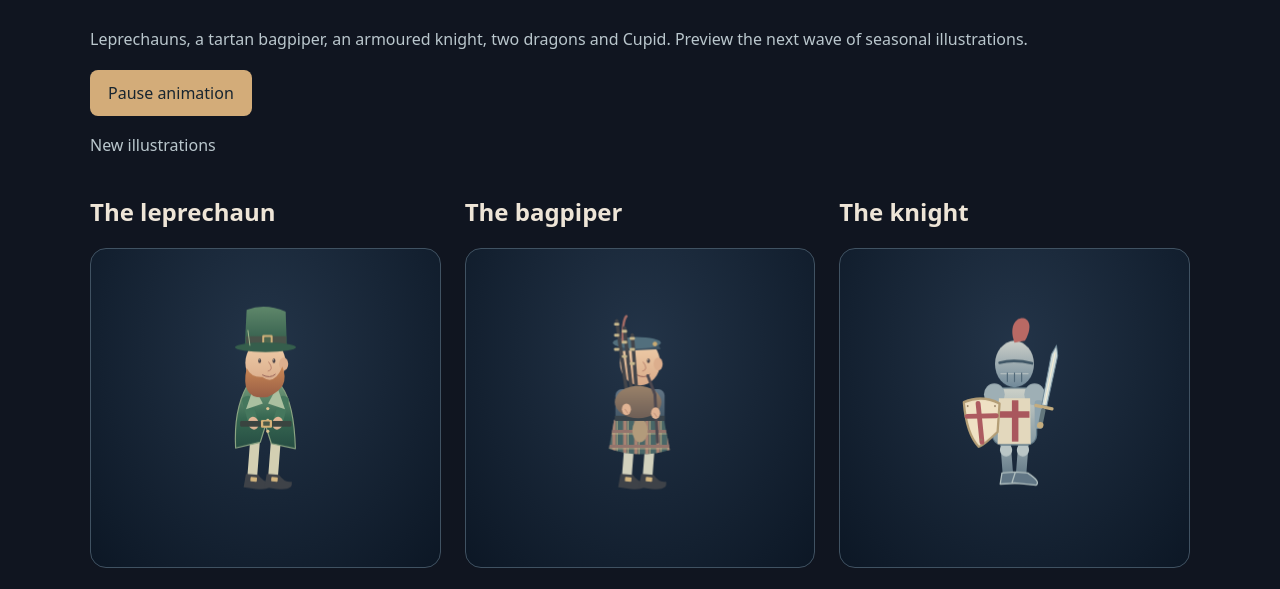
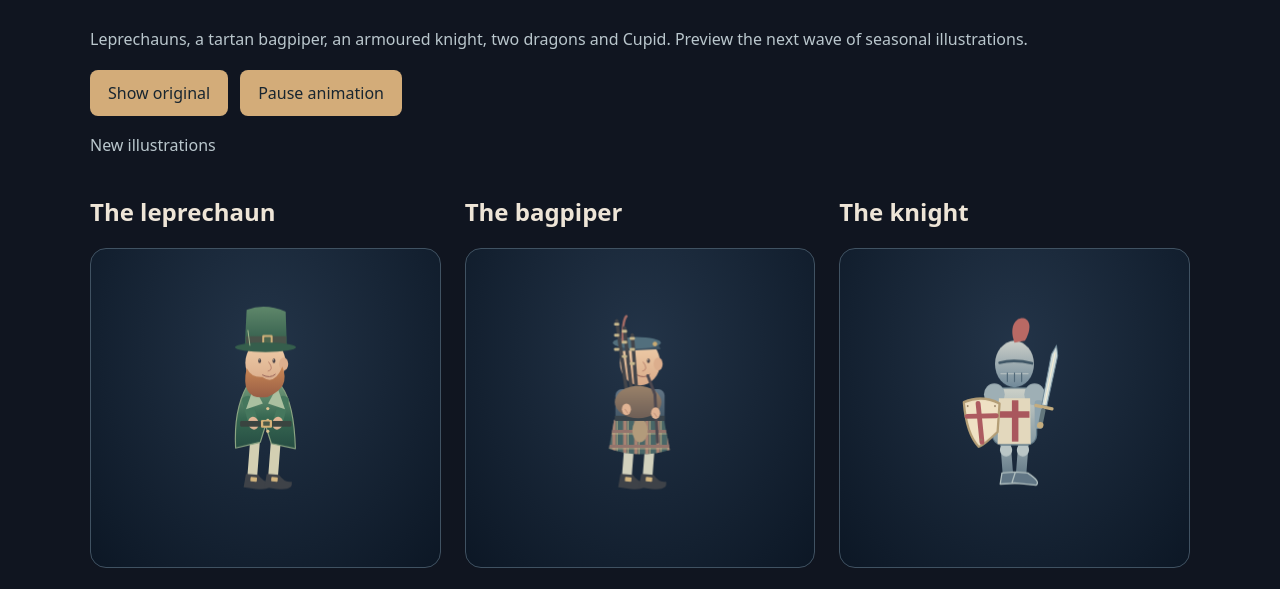
Before and after one commit to pinpointzero73/domma-celebrate, a website: page demo/characters.html in a window 1280 px wide. Shown: the part 135-724 px from the top of the page. Drawn offline with Linux system fonts and the light colour scheme.

Commit message:
feat(preview): compare seasonal character redraws

```diff
--- a/demo/characters.html
+++ b/demo/characters.html
@@ -1,14 +1,15 @@
 <!doctype html><html lang="en"><meta charset="utf-8"><meta name="viewport" content="width=device-width,initial-scale=1"><title>Seasonal characters — illustration preview</title><style>body{margin:0;background:#101520;color:#eee5d7;font:16px system-ui}main{max-width:1100px;margin:auto;padding:32px 20px}h1{font-size:clamp(30px,5vw,48px)}p{color:#bac7cd;line-height:1.7}.gallery{display:grid;grid-template-columns:repeat(3,minmax(0,1fr));gap:24px}canvas{display:block;width:100%;height:320px;border-radius:16px;background:radial-gradient(ellipse at 50% 30%,#233448,#0c1725);border:1px solid #405262;box-sizing:border-box}button{border:0;border-radius:8px;padding:12px 18px;background:#d3ac79;color:#172530;font:inherit;margin-right:12px;cursor:pointer}a{color:#dfba88}@media(max-width:800px){.gallery{grid-template-columns:1fr 1fr}}@media(max-width:550px){.gallery{grid-template-columns:1fr}}</style><main><h1>A fresh cast of seasonal characters.</h1><p>Leprechauns, a tartan bagpiper, an armoured knight, two dragons and Cupid. Preview the next wave of seasonal illustrations.</p><button id="compare" aria-pressed="false">Show original</button><button id="pause">Pause animation</button><p id="version" aria-live="polite">New illustrations</p><div class="gallery"></div><p><a href="/public/celebrations-preview.html">Halloween and butterflies</a> · <a href="/showcase/celebrations">Back to the studio</a></p></main><script type="module">
 import * as characters from '../src/themes/character-drawing.js';
-const original=document.body.dataset.original?(await import(document.body.dataset.original)).default:null;
+const originals=document.body.dataset.originals ? await Promise.all(['irish','scottish','english','welsh','valentines'].map(name=>import('/public/'+name+'-original-preview.js').then(m=>m.default))) : null;
+const original=originals ? {Leprechaun:originals[0],Bagpiper:originals[1],Knight:originals[2],Dragon:originals[2],WelshDragon:originals[3],Cupid:originals[4]} : null;
 let old=false,paused=matchMedia('(prefers-reduced-motion: reduce)').matches,time=0,last=0;
 const compare=document.getElementById('compare'),pause=document.getElementById('pause');
-compare.hidden=true;compare.onclick=()=>{old=!old;compare.textContent=old?'Show redraw':'Show original';compare.setAttribute('aria-pressed',String(old));document.getElementById('version').textContent=old?'Original artwork':'New illustrations'};
+compare.disabled=!original;compare.onclick=()=>{old=!old;compare.textContent=old?'Show redraw':'Show original';compare.setAttribute('aria-pressed',String(old));document.getElementById('version').textContent=old?'Original artwork':'New illustrations'};
 pause.textContent=paused?'Play animation':'Pause animation';pause.onclick=()=>{paused=!paused;pause.textContent=paused?'Play animation':'Pause animation'};
 const labels={Leprechaun:'The leprechaun',Bagpiper:'The bagpiper',Knight:'The knight',Dragon:'The green dragon',WelshDragon:'The Welsh dragon',Cupid:'Cupid'};
 for(const [type,label] of Object.entries(labels)){const section=document.createElement('section');section.innerHTML=`<h2>${label}</h2><canvas data-type="${type}" aria-label="${label}"></canvas>`;document.querySelector('.gallery').append(section)}
 function frame(now){const delta=Math.min(50,now-(last||now));last=now;if(!paused)time+=delta;
 for(const c of document.querySelectorAll('canvas')){const w=c.clientWidth,dpr=devicePixelRatio||1;if(c.width!==Math.round(w*dpr)||c.height!==320*dpr){c.width=Math.round(w*dpr);c.height=320*dpr}const ctx=c.getContext('2d');ctx.setTransform(dpr,0,0,dpr,0,0);ctx.clearRect(0,0,w,320);
 const type=c.dataset.type,p={x:w/2,y:145,size:65,opacity:1,vx:1,wingPhase:0,wingSpeed:0.007,walkPhase:0,walkSpeed:0.009,marchPhase:0,marchSpeed:0.009,wavePhase:0,swayPhase:0};
-characters['draw'+type](ctx,p,time)}requestAnimationFrame(frame)}requestAnimationFrame(frame);
+(old?original[type]:characters)['draw'+type](ctx,p,time)}requestAnimationFrame(frame)}requestAnimationFrame(frame);
 </script></html>
```
